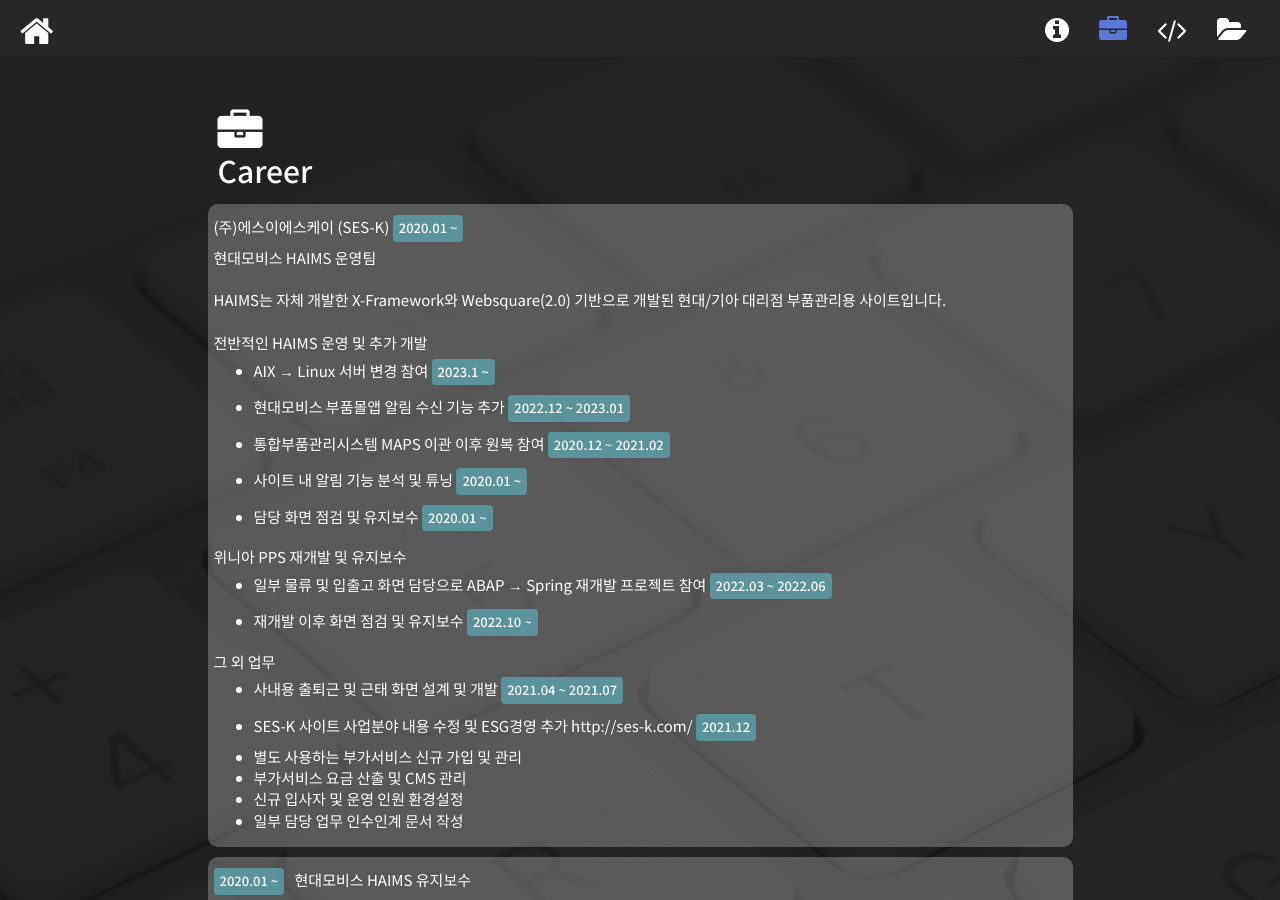
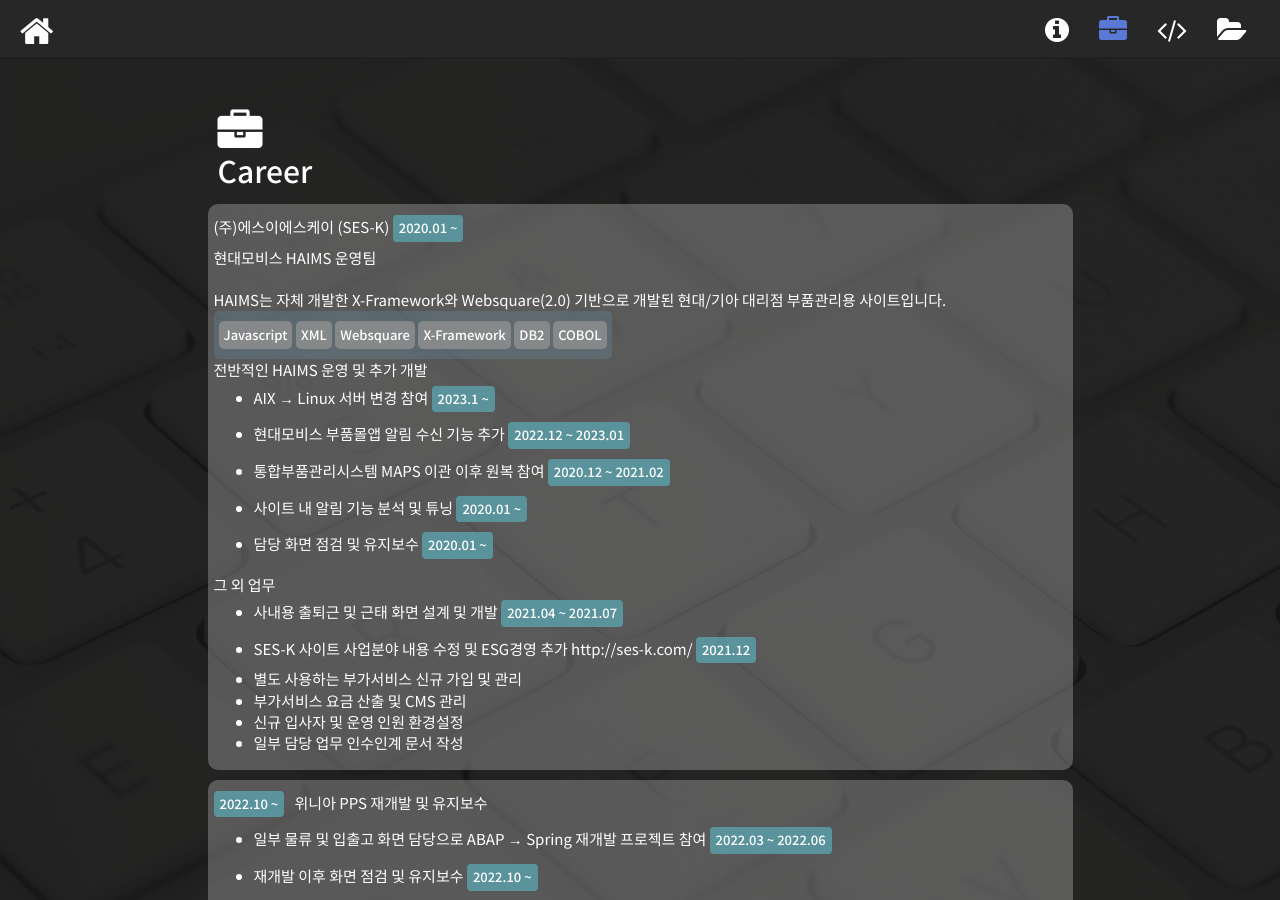
Before and after one commit to fpshtmxm36/Jekyll_Portfolio, a Jekyll site: the page built from index.md, in a window 1280 px wide and 900 px high, scrolled down 1263 px. Built offline with Jekyll 4.4.1, drawn with Linux system fonts in a browser that asks for light colours; some web fonts are replaced; some of the changed text lies outside the part shown.

Commit message:
230116_Career 수정
*Career 관련 일부 수정
*서버 이전으로 인해 작업량 감소

```diff
--- a/_includes/Career.html
+++ b/_includes/Career.html
@@ -13,6 +13,14 @@
                     현대모비스 HAIMS 운영팀<br><!--Hyundai-mobis Agent Inventory Management System-->
                     <br>
                     HAIMS는 자체 개발한 X-Framework와 Websquare(2.0) 기반으로 개발된 현대/기아 대리점 부품관리용 사이트입니다.<br>
+                    <div class="career-inbox">
+                        <span class="lineblock-skill">Javascript</span>
+                        <span class="lineblock-skill">XML</span>
+                        <span class="lineblock-skill">Websquare</span>
+                        <span class="lineblock-skill">X-Framework</span>
+                        <span class="lineblock-skill">DB2</span>
+                        <span class="lineblock-skill">COBOL</span>
+                    </div>
                     <br>
                     전반적인 HAIMS 운영 및 추가 개발<br>
                     <ul>
@@ -30,15 +38,6 @@
                         </li>
                         <li>
                             담당 화면 점검 및 유지보수 <span class="lineblock-date">2020.01 ~ </span>
-                        </li>
-                    </ul>
-                    위니아 PPS 재개발 및 유지보수<br><!--Partner Portal System-->
-                    <ul>
-                        <li>
-                            일부 물류 및 입출고 화면 담당으로 ABAP → Spring 재개발 프로젝트 참여 <span class="lineblock-date">2022.03 ~ 2022.06</span>
-                        </li>
-                        <li>
-                            재개발 이후 화면 점검 및 유지보수 <span class="lineblock-date">2022.10 ~ </span>
                         </li>
                     </ul>
                     그 외 업무<br>
@@ -66,23 +65,16 @@
             </div>
             <div class="row">
                 <div class="col-lg-12 col-md-12 career-box">
-                    <span class="lineblock-date">2020.01 ~ </span>
-                    현대모비스 HAIMS 유지보수<br>
-                    현대모비스 대리점의 부품관리용 사이트 유지보수<br>
-                    <div class="career-inbox">
-                        <span class="lineblock-skill">Javascript</span>
-                        <span class="lineblock-skill">XML</span>
-                        <span class="lineblock-skill">Websquare</span>
-                        <span class="lineblock-skill">X-Framework</span>
-                        <span class="lineblock-skill">DB2</span>
-                        <span class="lineblock-skill">COBOL</span>
-                    </div>
-                </div>
-            </div>
-            <div class="row">
-                <div class="col-lg-12 col-md-12 career-box">
                     <span class="lineblock-date">2022.10 ~ </span>
-                    위니아 PPS 유지보수<br>
+                    위니아 PPS 재개발 및 유지보수<br><!--Partner Portal System-->
+                    <ul>
+                        <li>
+                            일부 물류 및 입출고 화면 담당으로 ABAP → Spring 재개발 프로젝트 참여 <span class="lineblock-date">2022.03 ~ 2022.06</span>
+                        </li>
+                        <li>
+                            재개발 이후 화면 점검 및 유지보수 <span class="lineblock-date">2022.10 ~ </span>
+                        </li>
+                    </ul>
                     플랫폼 변경 이후 다른 오류사항 수정 및 점검<br>
                     <div class="career-inbox">
                         <span class="lineblock-skill">Spring</span>
--- a/_sass/_base.scss
+++ b/_sass/_base.scss
@@ -556,8 +556,13 @@
 }
 
 .career-inbox{
-    position: absolute;
-    top: 70%;
+    display: inline-block;
+    position: relative;
+	margin: auto;
+    padding: 5px;
+    font-size: 16px;
+    background-color: #6897b342;
+    border-radius: 5px;
 }
 
 .lineblock-stack {
```
